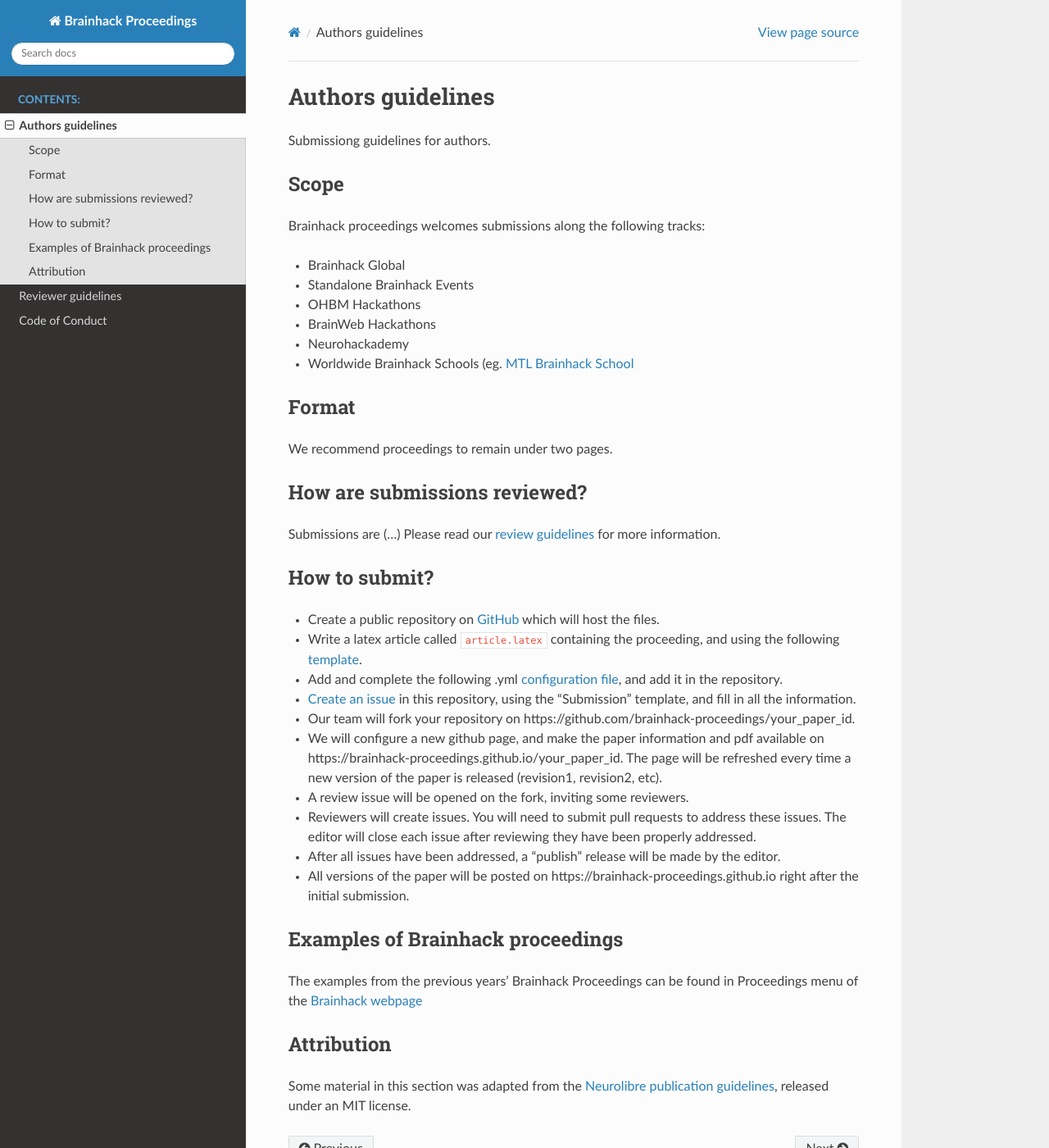
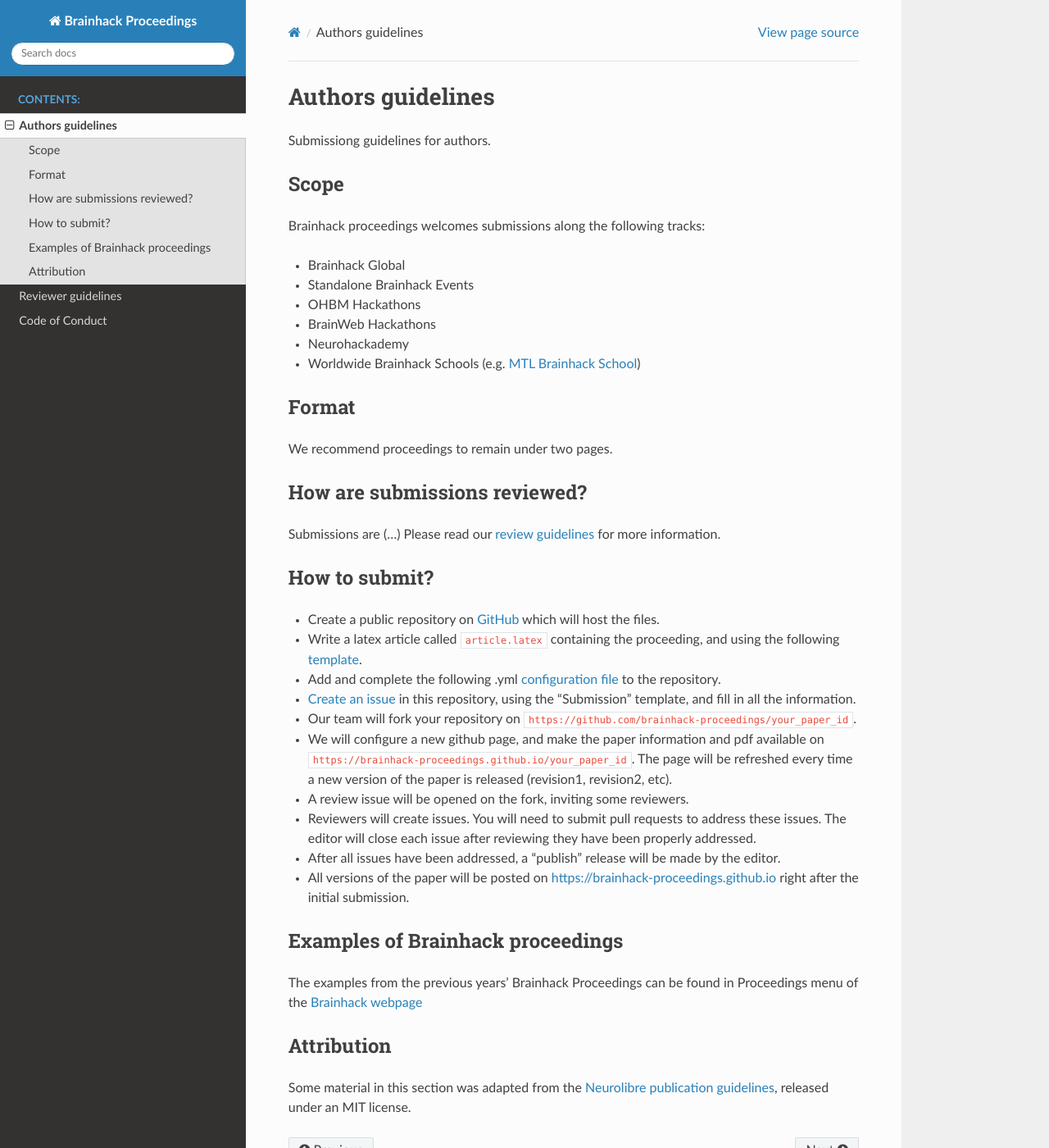
Before and after one commit to brainhack-proceedings/docs, a Sphinx documentation site: the page built from source/AUTHORS.md, in a window 1280 px wide and 1400 px high. Shown: the whole window at 82% size. Built offline with Sphinx 7.4.7 and the Read the Docs theme 2.0.0, drawn with Linux system fonts in a browser that asks for light colours.

Commit message:
Some styling fixes

```diff
--- a/source/AUTHORS.md
+++ b/source/AUTHORS.md
@@ -9,7 +9,7 @@ Brainhack proceedings welcomes submissions along the following tracks:
  - OHBM Hackathons
  - BrainWeb Hackathons
  - Neurohackademy
- - Worldwide Brainhack Schools (eg.  [MTL Brainhack School](https://school.brainhackmtl.org/register/)
+ - Worldwide Brainhack Schools (e.g. [MTL Brainhack School](https://school.brainhackmtl.org/register/))
 
 ## Format
 We recommend proceedings to remain under two pages.
@@ -22,14 +22,14 @@ Submissions are (...)  Please read our [review guidelines](REVIEWERS.md) for mor
 
  - Create a public repository on [GitHub](https://github.com/) which will host the files.
  - Write a latex article called `article.latex` containing the proceeding, and using the following [template]().
- - Add and complete the following .yml [configuration file](), and add it in the repository.
+ - Add and complete the following .yml [configuration file]() to the repository.
  - [Create an issue](https://github.com/brainhack-proceedings/submit/issues/new) in this repository, using the "Submission" template, and fill in all the information.
- - Our team will fork your repository on https://github.com/brainhack-proceedings/your_paper_id.
- - We will configure a new github page, and make the paper information and pdf available on https://brainhack-proceedings.github.io/your_paper_id. The page will be refreshed every time a new version of the paper is released (revision1, revision2, etc).
+ - Our team will fork your repository on `https://github.com/brainhack-proceedings/your_paper_id`.
+ - We will configure a new github page, and make the paper information and pdf available on `https://brainhack-proceedings.github.io/your_paper_id`. The page will be refreshed every time a new version of the paper is released (revision1, revision2, etc).
  - A review issue will be opened on the fork, inviting some reviewers.
  - Reviewers will create issues. You will need to submit pull requests to address these issues. The editor will close each issue after reviewing they have been properly addressed.
  - After all issues have been addressed, a "publish" release will be made by the editor.
- - All versions of the paper will be posted on https://brainhack-proceedings.github.io right after the initial submission.
+ - All versions of the paper will be posted on [https://brainhack-proceedings.github.io](https://brainhack-proceedings.github.io) right after the initial submission.
 
 ## Examples of Brainhack proceedings
 
```
